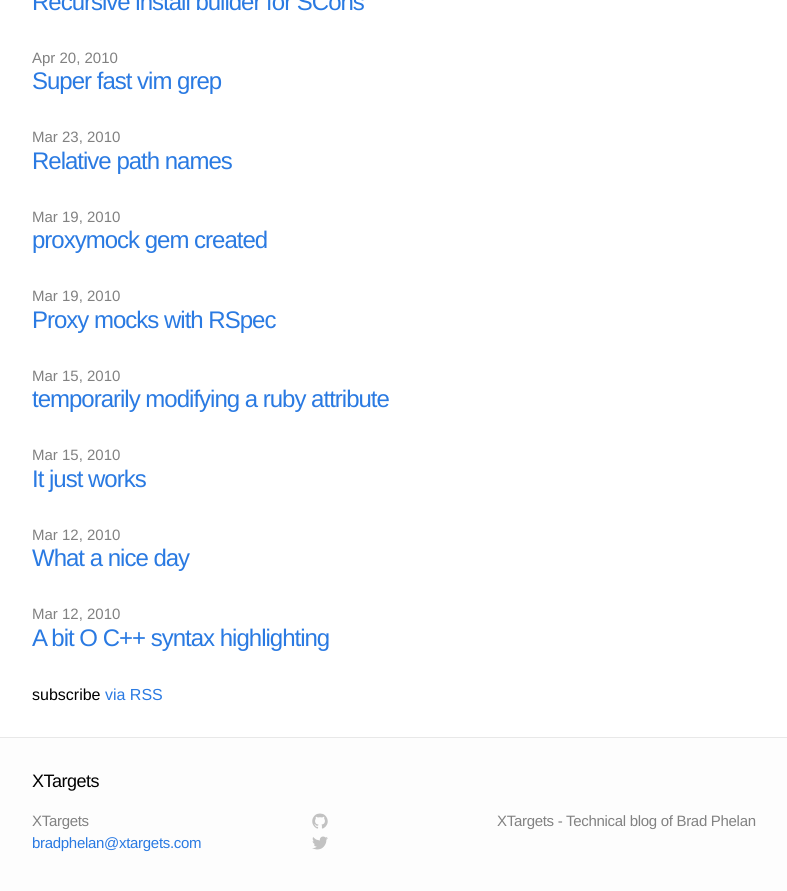
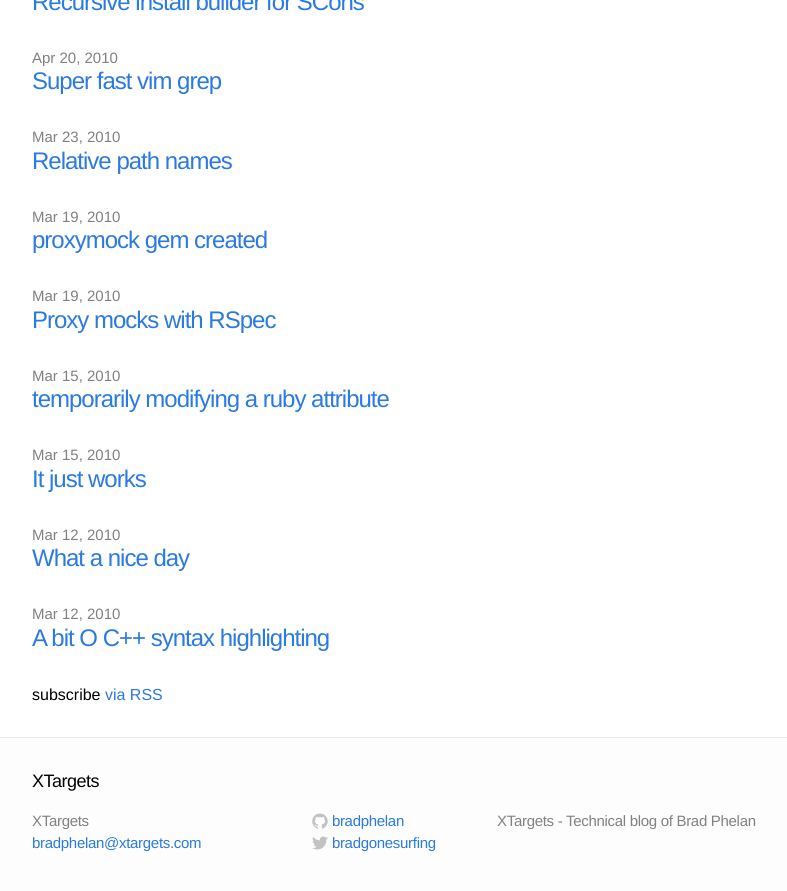
Before and after one commit to bradphelan/xtargets, a Jekyll site: the page built from index.html, in a window 1280 px wide and 900 px high, scrolled down 3540 px. Shown: the top 891 px of the window, without its empty margins (208-995 px from the left). Built offline with Jekyll 4.4.1, drawn with Linux system fonts in a browser that asks for light colours; Markdown is read by kramdown in place of the engine named in the settings.

Commit message:
fix site footer

```diff
--- a/_includes/footer.html
+++ b/_includes/footer.html
@@ -14,7 +14,7 @@
     <div class="footer-col-2 column">
       <ul>
         <li>
-          <a href="https://github.com/{{ site.username }}">
+          <a href="https://github.com/bradphelan">
             <span class="icon github">
               <svg version="1.1" class="github-icon-svg" xmlns="http://www.w3.org/2000/svg" xmlns:xlink="http://www.w3.org/1999/xlink" x="0px" y="0px"
                  viewBox="0 0 16 16" enable-background="new 0 0 16 16" xml:space="preserve">
@@ -29,11 +29,11 @@
                 c0,0.208,0.14,0.449,0.534,0.373c3.081-1.028,5.302-3.935,5.302-7.362C15.76,3.906,12.285,0.431,7.999,0.431z"/>
               </svg>
             </span>
-            <span class="username">{{ site.username }}</span>
+            <span class="username">bradphelan</span>
           </a>
         </li>
         <li>
-          <a href="https://twitter.com/{{ site.username }}">
+          <a href="https://twitter.com/bradgonesurfing">
             <span class="icon twitter">
               <svg version="1.1" class="twitter-icon-svg" xmlns="http://www.w3.org/2000/svg" xmlns:xlink="http://www.w3.org/1999/xlink" x="0px" y="0px"
                  viewBox="0 0 16 16" enable-background="new 0 0 16 16" xml:space="preserve">
@@ -46,7 +46,7 @@
                 c6.015,0,9.304-4.983,9.304-9.304c0-0.142-0.003-0.283-0.009-0.423C14.976,4.29,15.531,3.714,15.969,3.058z"/>
               </svg>
             </span>
-            <span class="username">{{ site.username }}</span>
+            <span class="username">bradgonesurfing</span>
           </a>
         </li>
       </ul>
```
